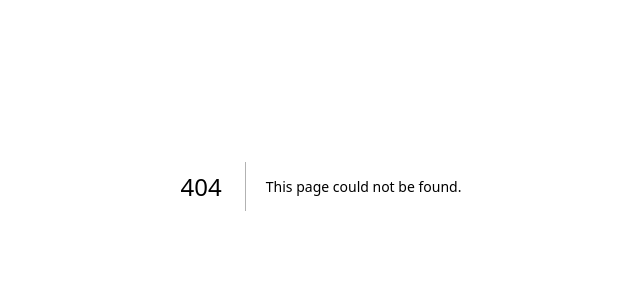
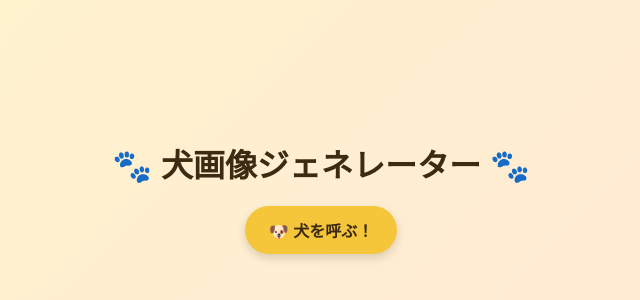
Before and after one commit to Sumire2125/next-js-app, a Next.js app: page /samples/dog in a window 1280 px wide. Before the commit this address had no page. Shown: the part 214-514 px from the top of the page, without its empty margins (319-959 px from the left). Built offline with nearby package versions, Linux system fonts and the light colour scheme.

Commit message:
カウントアップアプリと犬画像アプリの作成

```diff
--- /dev/null
+++ b/app/api/dog/route.js
@@ -0,0 +1,6 @@
+// app/api/dog/route.js
+export async function GET() {
+  const res = await fetch("https://dog.ceo/api/breeds/image/random");
+  const data = await res.json();
+  return Response.json(data);
+}
--- /dev/null
+++ b/app/samples/dog/page.js
@@ -0,0 +1,66 @@
+"use client";
+import { useState } from "react";
+
+export default function DogPage() {
+  const [dogUrl, setDogUrl] = useState(null);
+
+  async function fetchDog() {
+    const res = await fetch("/api/dog");
+    const data = await res.json();
+    setDogUrl(data.message);
+  }
+
+  return (
+    <div
+      style={{
+        minHeight: "100vh",
+        display: "flex",
+        flexDirection: "column",
+        alignItems: "center",
+        justifyContent: "center",
+        background: "linear-gradient(135deg, #fff6c9, #ffe6d9)",
+        fontFamily: "'Zen Kaku Gothic New', sans-serif",
+      }}
+    >
+      <h1 style={{ marginBottom: "20px", color: "#3c2a12" }}>🐾 犬画像ジェネレーター 🐾</h1>
+
+      <button
+        onClick={fetchDog}
+        style={{
+          padding: "12px 24px",
+          borderRadius: "25px",
+          border: "none",
+          background: "#f5c63a",
+          color: "#3c2a12",
+          fontWeight: "bold",
+          fontSize: "1rem",
+          cursor: "pointer",
+          boxShadow: "0 4px 10px rgba(0,0,0,.15)",
+          transition: "background .2s",
+        }}
+        onMouseOver={(e) => (e.target.style.background = "#fbd859")}
+        onMouseOut={(e) => (e.target.style.background = "#f5c63a")}
+      >
+        🐶 犬を呼ぶ！
+      </button>
+
+      {dogUrl && (
+        <div
+          style={{
+            marginTop: "30px",
+            padding: "20px",
+            borderRadius: "18px",
+            background: "#fff",
+            boxShadow: "0 8px 20px rgba(0,0,0,.1)",
+          }}
+        >
+          <img
+            src={dogUrl}
+            alt="ランダムな犬"
+            style={{ width: "300px", borderRadius: "12px" }}
+          />
+        </div>
+      )}
+    </div>
+  );
+}
```
Also changed, not shown: app/samples/counter/page.js (added, +22 -0 lines).
